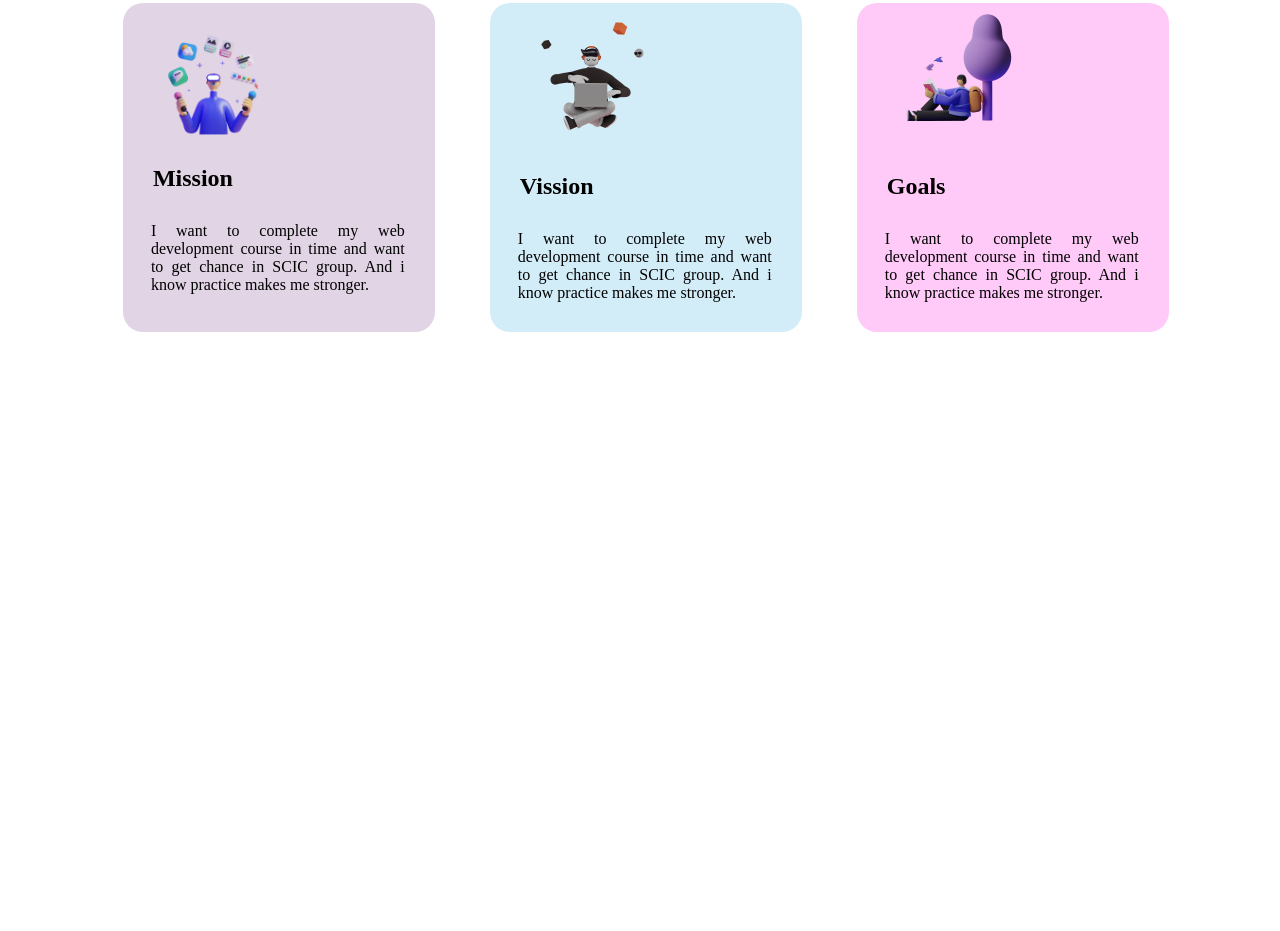
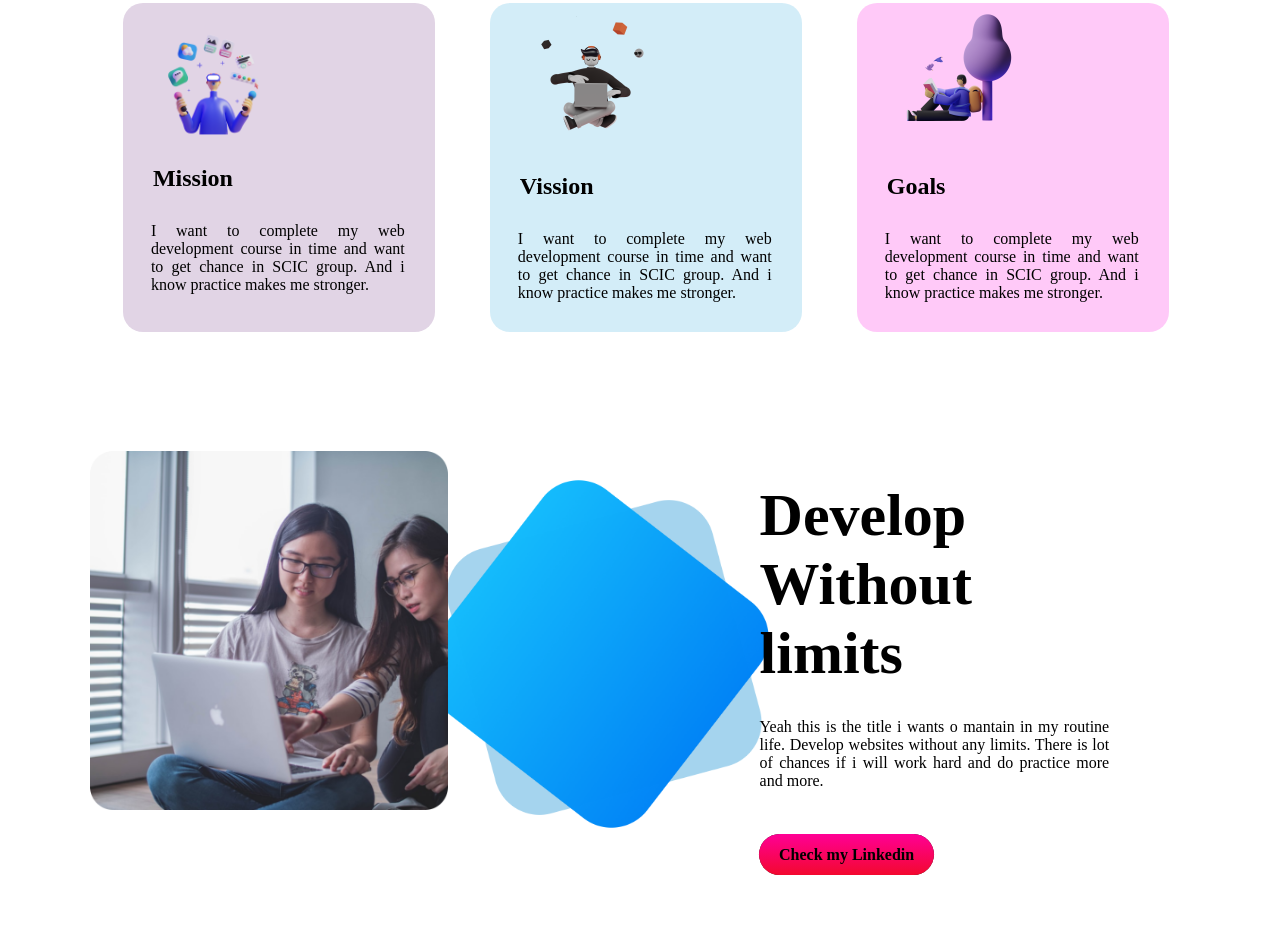
Before and after one commit to 99rayn/assignmen1, a plain HTML site: page index.html in a window 1280 px wide. Shown: the part 709-1640 px from the top of the page. Before the commit the page ends 1071 px from the top, so only its background shows below. Drawn offline with Linux system fonts and the light colour scheme.

Commit message:
Section3 Added

```diff
--- a/index.html
+++ b/index.html
@@ -65,5 +65,19 @@
             </div>
         </div>
     </section>
+    <section class="sectiontwobackground sectionflexibility">
+        <div class="imageandtextstyle2">
+            <img src="pictures/coding.png" alt="coding">
+        </div>
+        <div class="imageandtextstyle2">
+            <div class="imageandtextstyle2">
+                <h1 class="verticallineinh">Develop<br> Without limits</h1>
+            <p>Yeah this is the title i wants o mantain in my routine life. Develop websites without any limits. There is lot of chances if i will work hard and do practice more and more.</p>
+            </div>
+            <div>
+                <a class="linkedin" href="https://www.linkedin.com/in/mohammad-najmul-islam-rayhan-88a394229/" target="_blank">Check my Linkedin</a>
+            </div>
+        </div>
+    </section>
 </body>
 </html>
--- a/style.css
+++ b/style.css
@@ -78,3 +78,32 @@ p {
   margin-left: 1%;
   margin-right: 13%;
 }
+.sectiontwobackground {
+  background-image: url(shapes/shape-6.png);
+  background-repeat: no-repeat;
+  background-position-x: 45%;
+  background-position-y: 55%;
+  background-size: 30%;
+}
+.imageandtextstyle2 {
+  width: 80%;
+  padding: 5%;
+}
+.imageandtextstyle2 img {
+  width: 70%;
+  padding: 5%;
+}
+.verticallineinh {
+  font-size: 60px;
+  margin: 30px;
+}
+.linkedin {
+  text-decoration: none;
+  padding: 12px 20px;
+  border-radius: 45px;
+  margin: 55px;
+  font-weight: 800;
+  background-color: rgb(46, 25, 25);
+  background-image: linear-gradient(rgb(255, 0, 149), rgb(243, 8, 47));
+  color: rgb(0, 0, 0);
+}
```
